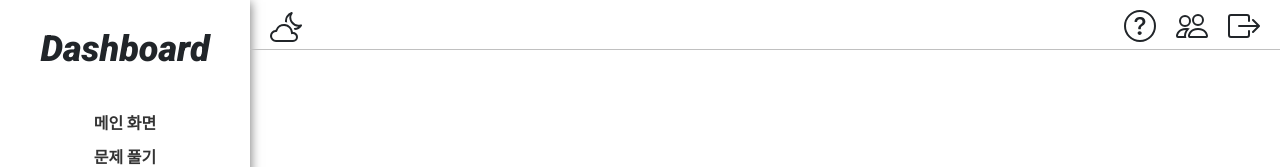
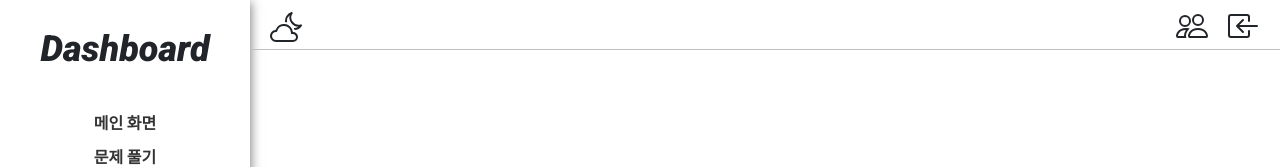
Before and after one commit to lhg99/Balgoorm_frontEnd, a React (Create React App) app: page / in a window 1280 px wide. Shown: the top 167 px of the page. Built offline with nearby package versions, Linux system fonts and the light colour scheme.

Commit message:
:hammer: [FE] 게시판 링크 삭제

```diff
--- a/src/components/navbar/Navbar.js
+++ b/src/components/navbar/Navbar.js
@@ -2,7 +2,6 @@ import React from 'react';
 import './Navbar.css';
 import { Link, useLocation, useNavigate } from 'react-router-dom';
 import axios from 'axios';
-import { Board } from '../../img/BoardImg';
 import { Logout } from '../../img/LogoutImg';
 import { Login } from '../../img/LoginImg';
 import { Mypage } from '../../img/MyPageImg';
@@ -14,7 +13,7 @@ function Navbar() {
   const navigate = useNavigate();
 
   const location = useLocation();
-  const isLoginoOrSignupPage = location.pathname === '/login' || location.pathname === '/signup';
+  const isLoginoOrSignupPage = location.pathname === '/login' || location.pathname === '/' || location.pathname === '/signup';
   const isMypage = location.pathname === '/mypage';
 
   const handleLogout = async () => {
@@ -37,9 +36,6 @@ function Navbar() {
       </div>
 
       <div className="navmenu">
-        <a href='/board'>
-        <Board />
-        </a>
         <a href="/mypage">
           <Mypage />
         </a>
```
